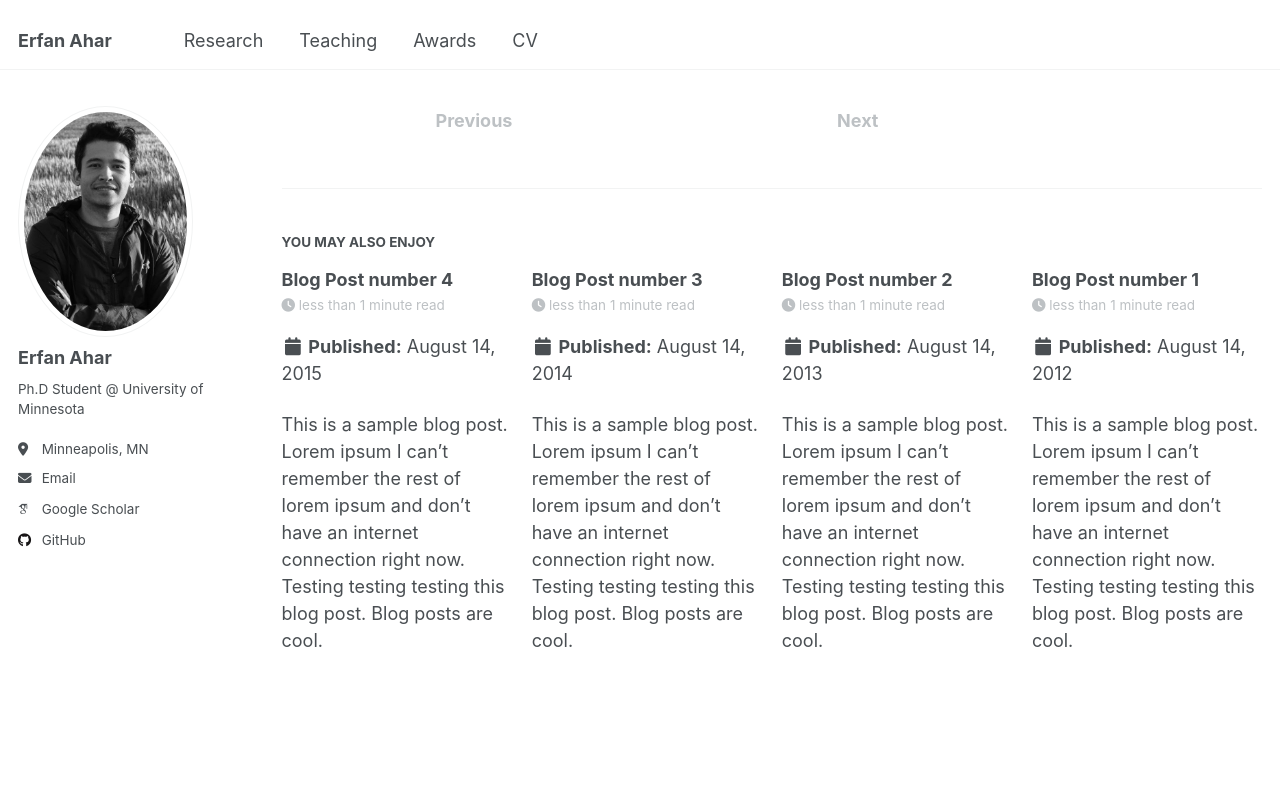
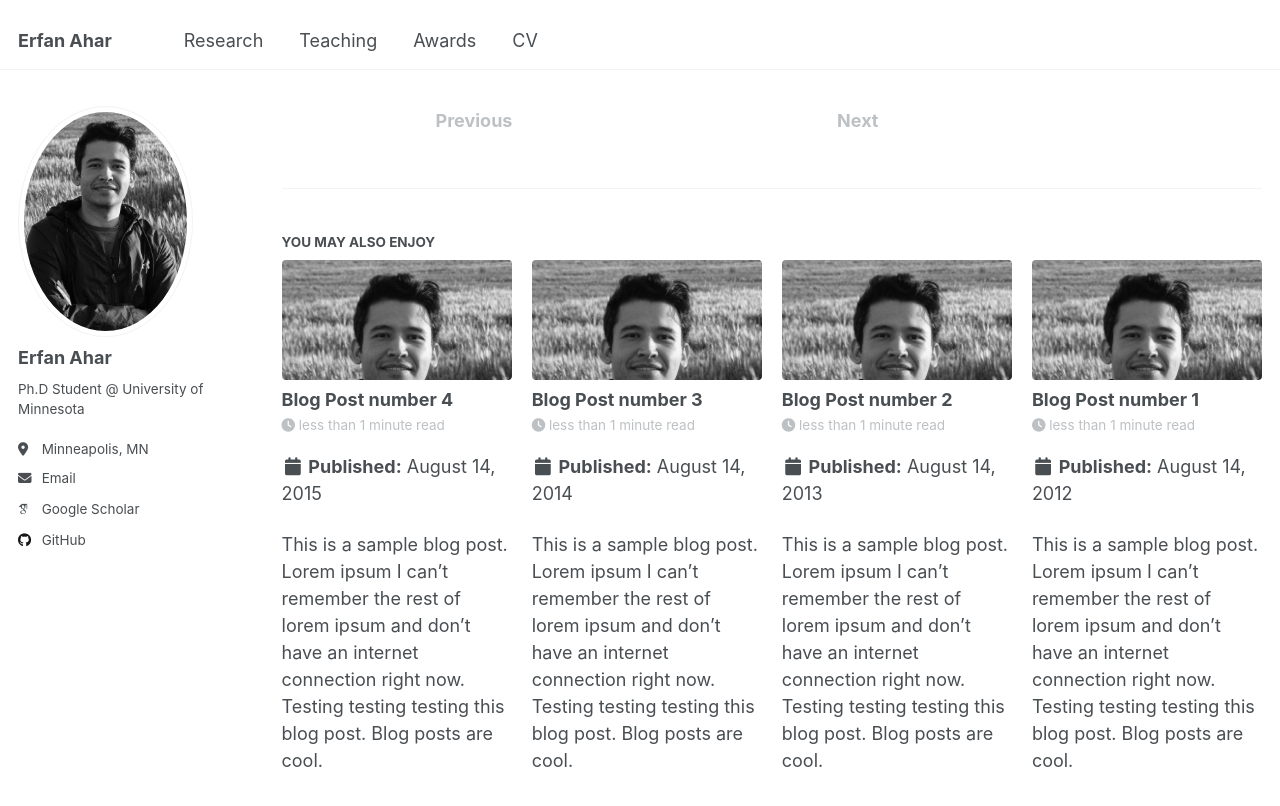
Before and after one commit to ErfanAhar/erfanahar.github.io, a Jekyll site: the page built from _posts/2199-01-01-future-post.md, in a window 1280 px wide and 900 px high, scrolled down 504 px. Shown: the top 806 px of the window. Built offline with Jekyll 4.4.1, drawn with Linux system fonts in a browser that asks for light colours; some web fonts are replaced.

Commit message:
Update _config.yml

```diff
--- a/_config.yml
+++ b/_config.yml
@@ -85,7 +85,7 @@ publication_category:
     title: 'Conference Papers'
 
 # Site Settings
-teaser                   :  # filename of teaser fallback teaser image placed in /images/, .e.g. "500x300.png"
+teaser                   : "avatar.jpg" # filename of teaser fallback teaser image placed in /images/, .e.g. "500x300.png"
 breadcrumbs              : false # true, false (default)
 words_per_minute         : 160
 future                   : true
```
